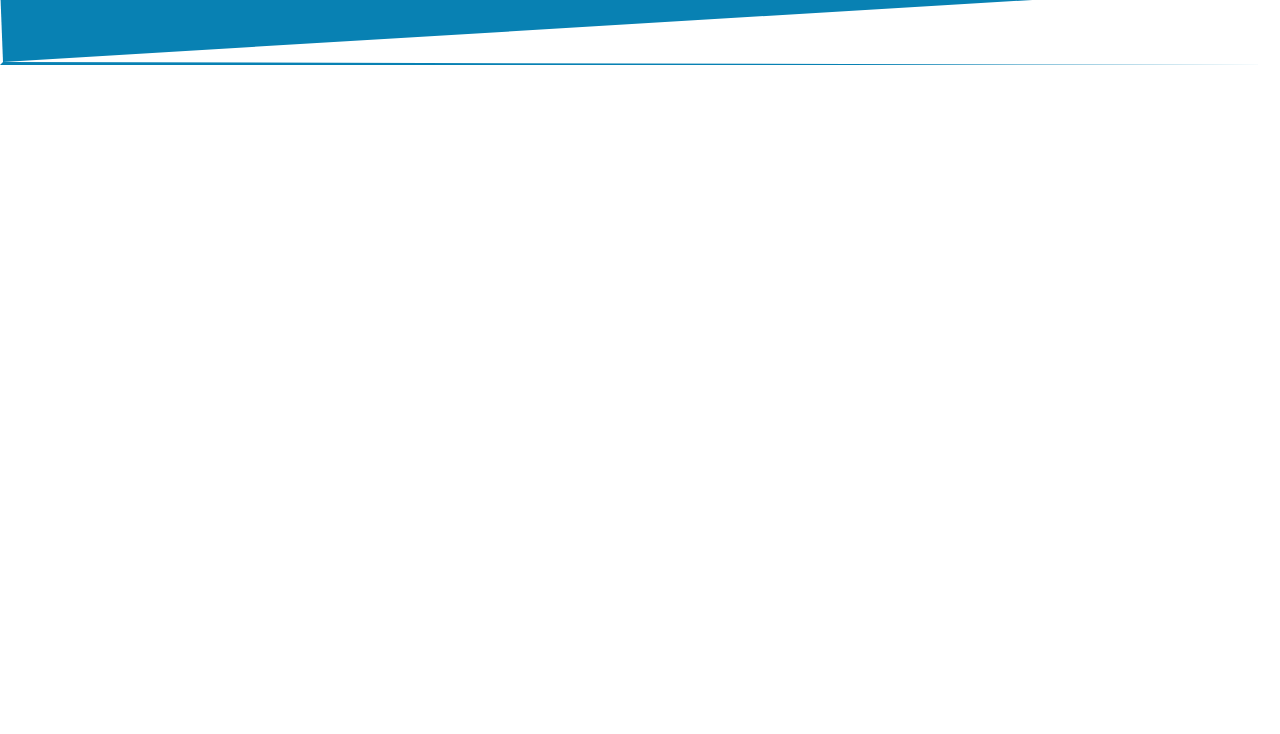
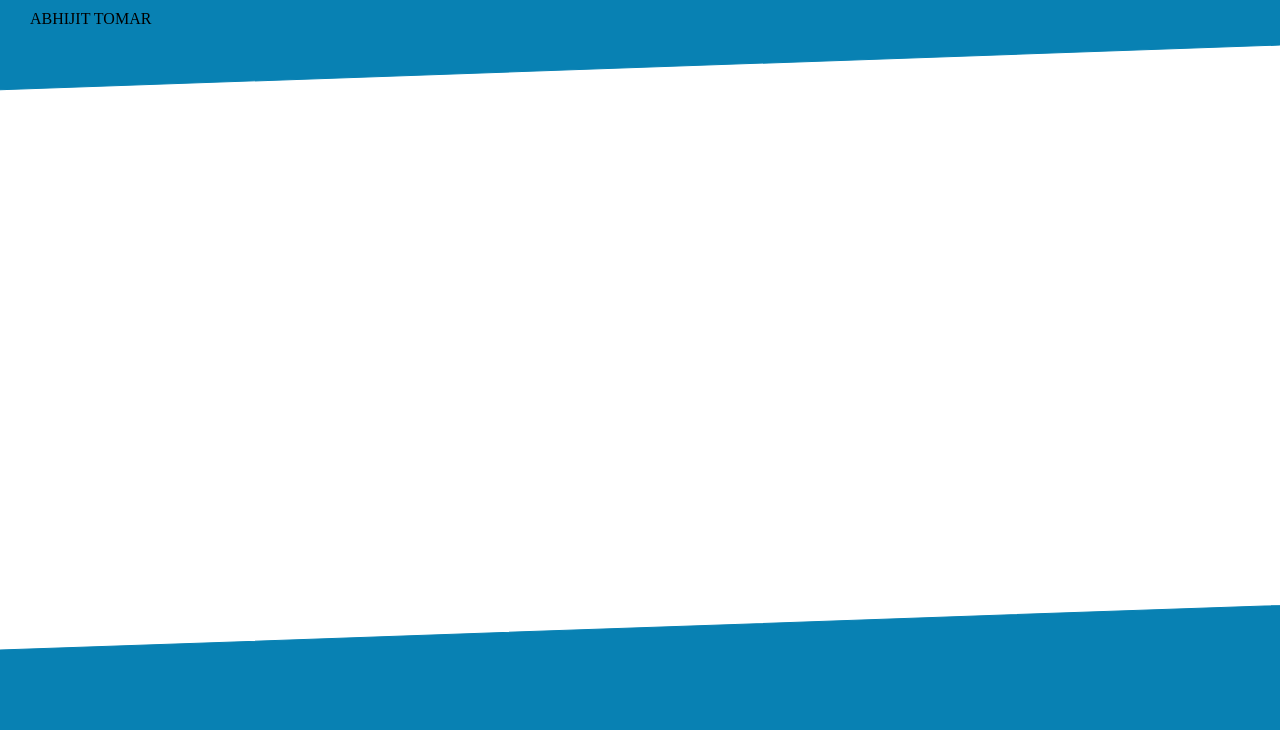
Before and after one commit to abhijitt/Home-sweet-home, a plain HTML site: page index.html in a window 1280 px wide. Shown: the part 70-804 px from the top of the page. Drawn offline with Linux system fonts and the light colour scheme.

Commit message:
new approach, svg

```diff
--- a/all.css
+++ b/all.css
@@ -6,35 +6,36 @@ body{
 	margin:0;
 	padding:0;
 }
-.header{
-	background:#0881B3;
-	width: 100%;
+
+/*The background layer*/
+#layer_background
+{
+    position:absolute;
+    top:0px;
+    bottom:0px;
+    left:0px;
+    right:0px;
+    z-index:0;
 }
-#name{
-	font-size: 3em;
+#layer_background_svg
+{
+    height:100%;
+    width:100%;
 }
-.header_triangle{
-	width: 100%;
-	height: 7%;
-	/*background : repeating-linear-gradient(45deg,#0881B3, #0881B3  10px , #465298 10px,#465298 20px) ;*/
+/*The background layers*/
+#layer_header
+{
+    position:absolute;
+    top:0px;
+    bottom:0px;
+    left:0px;
+    right:0px;
+    z-index:1;
 }
-.shape {
-  width: 100%;
-  margin:0 auto;
-  position: relative;
-  background: transparent;
+#header
+{
+    position:relative;
+    top:10%;
+    left:30px;
+    display:table;
 }
-
-.shape-content {
-	margin:0 auto;
-  padding: 70px 10px 10px 10px;
-}
-
-.top {
-  position: absolute;
-	top: 0;
-	left: 0;
-  border-style:solid;
-  border-color:#0881B3 transparent #0881B3 transparent;
-  z-index: 1;
-}
--- a/index.html
+++ b/index.html
@@ -7,37 +7,40 @@
 		<meta name="keywords" content="abhijit,tomar, abhijit tomar, homepage">
 		<meta name="viewport" content="width=device-width, initial-scale=1, maximum-scale=1.0, user-scalable=no">
 		<meta name="viewport" content="width=device-width">
+
 		<link rel="icon" type="image/ico" target="_blank" href="favicon.ico"></link>
 		<link rel="shortcut icon" href="favicon.ico" type="image/x-icon" />
 		<link href='https://fonts.googleapis.com/css?family=Roboto|Oswald' rel='stylesheet' type='text/css'>
 		<link rel="stylesheet" href="all.css">
+
 		<title>Abhijit Tomar</title>
 	</head>
 	<body>
-		<div class = "header">
-			<div id="name">ABHIJIT TOMAR</div>
-			<div class="navbar">
-				<div id="entry1"></div>
-				<div id="entry2"></div>
-				<div id="entry3"></div>
-				<div id="entry4"></div>
-				<div id="entry5"></div>
-			</div>
-		</div>
-<!-- 		<div class="header_triangle"></div> -->
-		<div class="shape">
-  		<div class="top"></div>
-		  <div class="shape-content">
-  </div>
-</div>
-		<div id="left"></div>
-		<div class="content"></div>
-		<div id="right"></div>
-		<div class="footer">
-			<div id="footer_triangle"></div>
-			<div id="footer_content"></div>
-		</div>
-	<script src="jquery.js"></script>
-	<script src="all.js"></script>
+        <div id = "layer_background">
+            <svg xmlns = "http://www.w3.org/2000/svg"
+                xmlns:xlink="http://www.w3.org/1999/xlink"
+                id = "layer_background_svg">
+
+                <rect x = "-10%" y = "0" height = "20%" width = "120%"
+                style = "stroke:#0881b3; fill: #0881b3"
+                transform="rotate(-2 -10 0)"
+                >
+                </rect>
+                <rect x = "-10%" y = "90%" height = "20%" width = "120%"
+                style = "stroke:#0881b3; fill: #0881b3"
+                transform="rotate(-2 -10 0)"
+                >
+                </rect>
+            </svg>
+        </div>
+
+        <div id = "layer_header">
+            <div id = "header">
+                ABHIJIT TOMAR
+            </div>
+        </div>
+
+        <script src="jquery.js"></script>
+        <script src="all.js"></script>
 	</body>
 </html>
```
